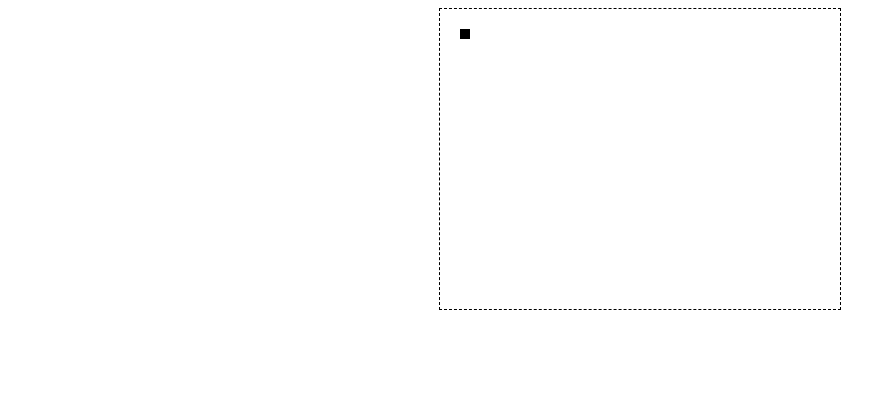
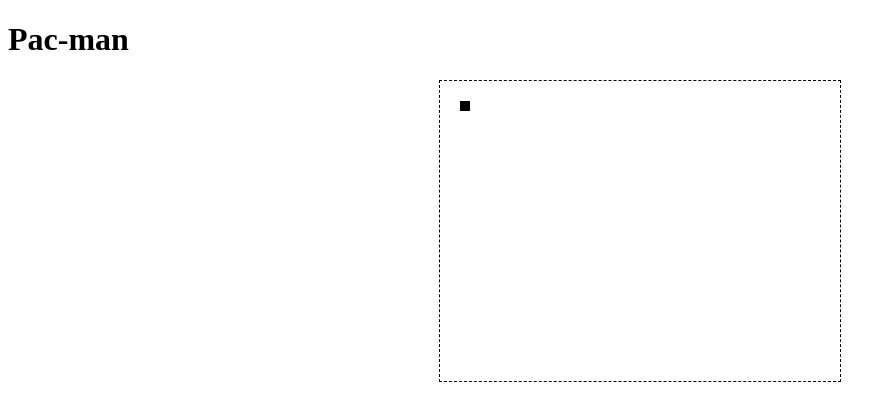
Before and after one commit to RickBacci/pac-man, a website: page index.html in a window 1280 px wide. Shown: the whole page, without its empty margins (0-896 px from the left). Drawn offline with Linux system fonts and the light colour scheme.

Commit message:
add start script

```diff
--- a/index.html
+++ b/index.html
@@ -6,7 +6,7 @@
   <link href="stylesheets/style.css" rel="stylesheet">
 </head>
 <body>
-
+  <h1>Pac-man</h1>
   <canvas
     id="game"
     class="canvas"
@@ -14,6 +14,7 @@
     height="300px">
   </canvas>
 
+
   <script src="lib/game.js"></script>
 
 </body>
--- a/package.json
+++ b/package.json
@@ -21,7 +21,8 @@
     "mocha": "*"
   },
   "scripts": {
-    "test": "mocha"
+    "test": "mocha",
+    "start": ""
   },
   "repository": {
     "type": "git",
```
